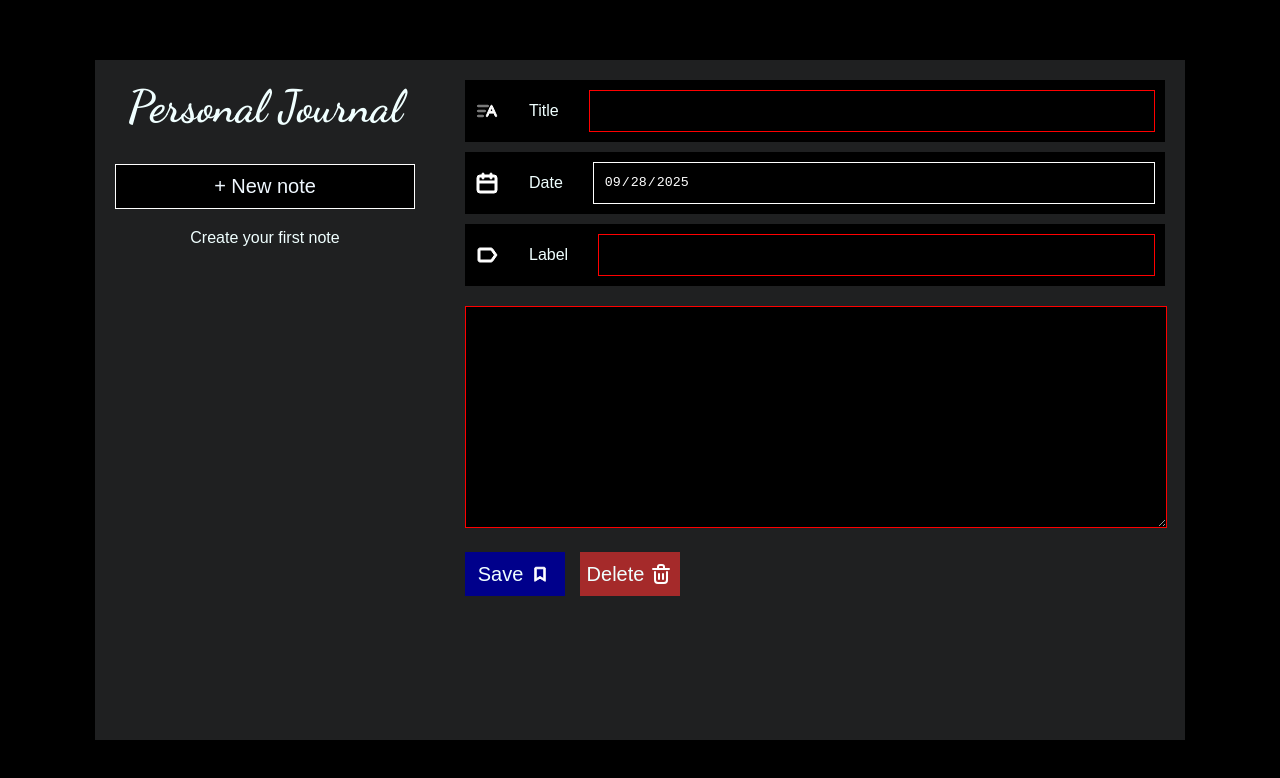
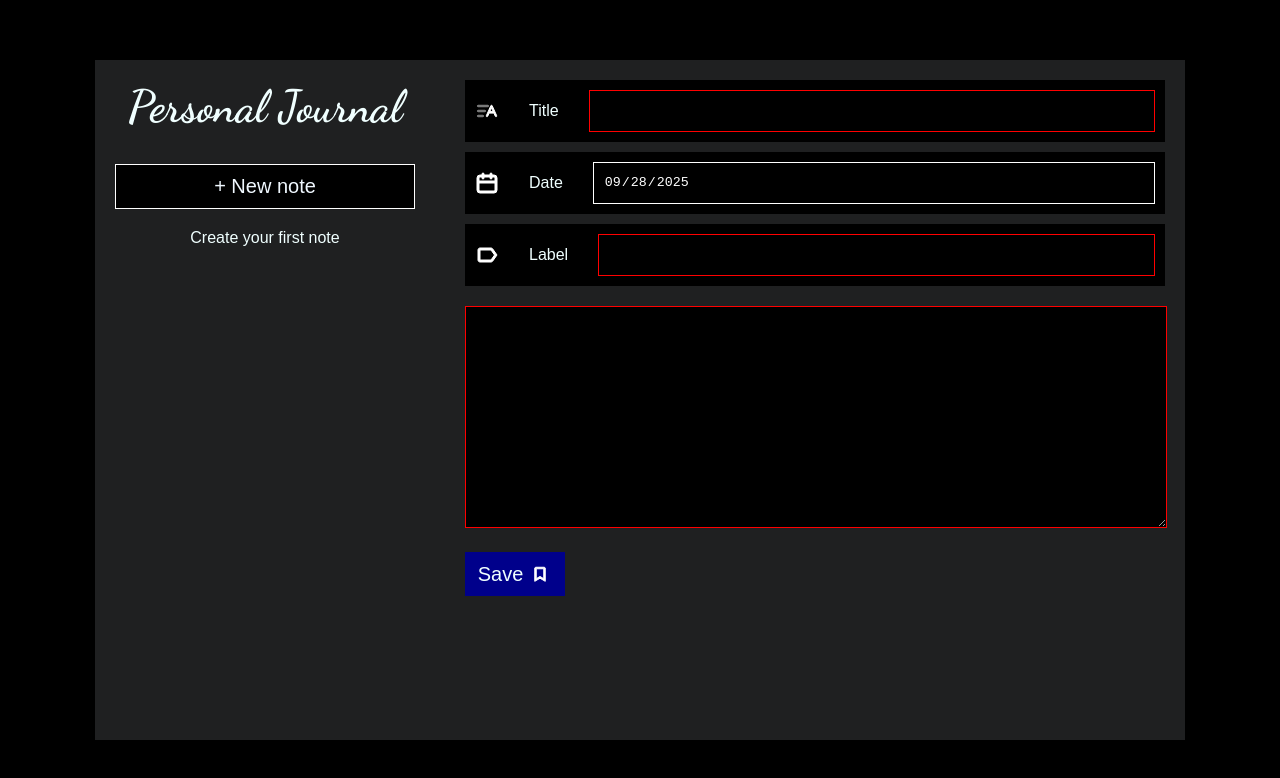
Before and after one commit to tayahanchar/personal-journal, a React (Vite) app: page / in a window 1280 px wide. Shown: the top 778 px of the page. Built offline with nearby package versions, Linux system fonts and the light colour scheme; a web font is replaced by a local one.

Commit message:
feat: add delete button only if note exists

```diff
--- a/src/Components/Note/Note.jsx
+++ b/src/Components/Note/Note.jsx
@@ -155,10 +155,12 @@ const Note = ({ addNote, notesList, currentNoteId, setCurrentNoteId }) => {
           Save
           <img className="svg" src="/save.svg" alt="save" />
         </button>
-        <button type="reset" className="delete-button">
-          Delete
-          <img className="svg" src="/delete.svg" alt="delete" />
-        </button>
+        {currentNoteId && (
+          <button type="reset" className="delete-button">
+            Delete
+            <img className="svg" src="/delete.svg" alt="delete" />
+          </button>
+        )}
       </div>
     </form>
   );
```
